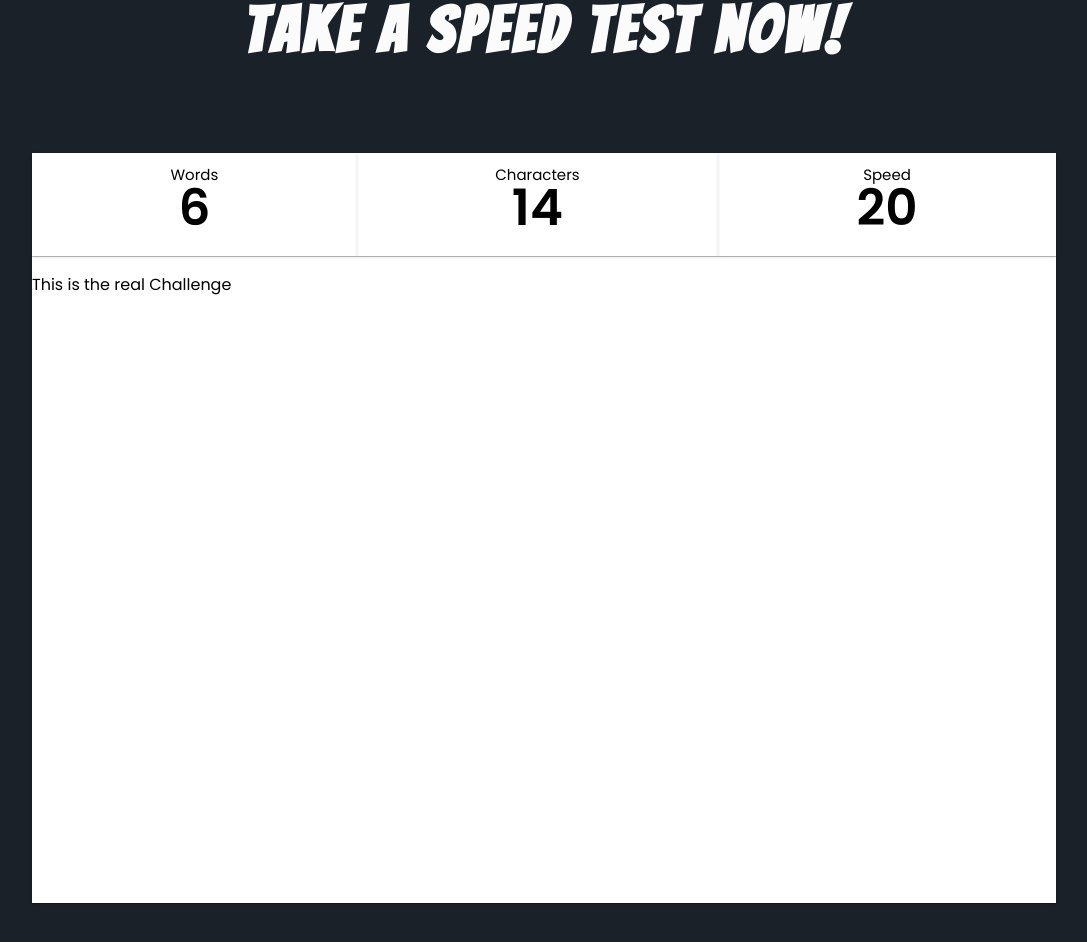
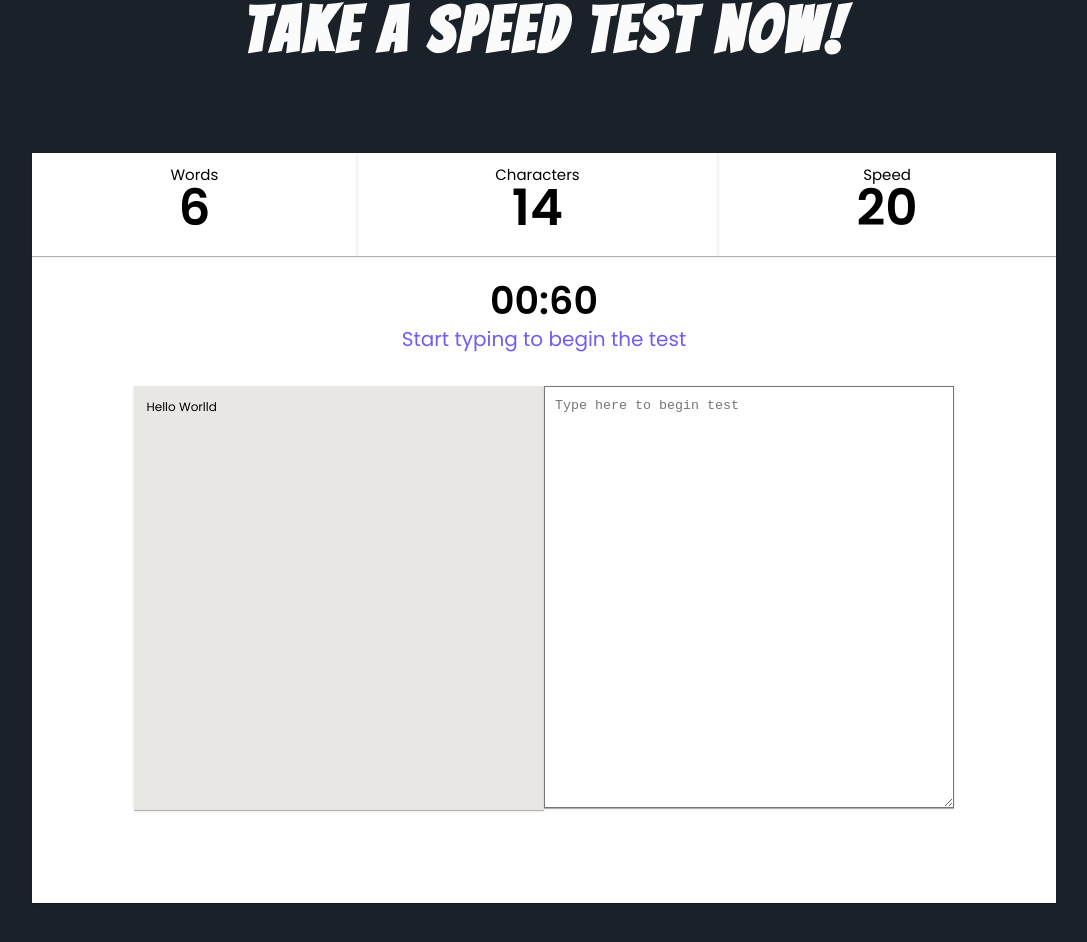
Before and after one commit to Adi720/type-master, a React (Create React App) app: page / in a window 1280 px wide. Shown: the part 820-1762 px from the top of the page, without its empty margins (96-1183 px from the left). Built offline with nearby package versions, Linux system fonts and the light colour scheme.

Commit message:
Typing Challenge Interface

```diff
--- a/src/components/TestContainer/TestContainer.jsx
+++ b/src/components/TestContainer/TestContainer.jsx
@@ -4,14 +4,21 @@ import TypingChallengeContainer from "../TypingChallengeContainer/TypingChalleng
 import "./TestContainer.css"
 
 const TestContainer = ({ words, characters, wpm }) => {
+
+    const timeRemaining = 20;
     return (
         <div className="test-container">
-            <div data-aos="fade-up" className="typing-challenge-cont">
-                <TypingChallengeContainer words={words} characters={characters} wpm={wpm} />
-            </div>
-            {/* <div className="try-again-cont">
-                <TryAgain words={words} characters={characters} wpm={wpm} />
-            </div> */}
+            {
+                timeRemaining > 0 ? (
+                    <div data-aos="fade-up" className="typing-challenge-cont">
+                        <TypingChallengeContainer words={words} characters={characters} wpm={wpm} />
+                    </div>
+                ) : (
+                    <div className="try-again-cont">
+                        <TryAgain words={words} characters={characters} wpm={wpm} />
+                    </div>
+                )
+            }
         </div>
     )
 }
--- /dev/null
+++ b/src/components/TypeMaster/TypeMaster.css
@@ -0,0 +1,73 @@
+.typemaster{
+    display: flex;
+    flex-direction: column;
+    flex-grow: 1;
+    align-items: center;
+    justify-content: center;
+}
+
+.timer-container {
+    margin: 16px;
+}
+
+.timer {
+    font-size: 38px;
+    margin: 0;
+    font-weight: 600;
+    text-align: center;
+}
+
+.timer-info {
+    margin: 0;
+    margin-top: -5px;
+    color: #705df2;
+    font-size: 20px;
+    text-align: center;
+}
+
+.textarea-container {
+    margin: 16px;
+    display: flex;
+    flex-direction: row;
+    flex-grow: 1;
+    width: 80%;
+}
+
+.textarea-left,
+.textarea-right {
+    display: flex;
+    width: 50%;
+    flex-grow: 1;
+}
+
+.textarea {
+    text-align: left;
+    flex-grow: 1;
+    height: 400px;
+    width: 100%;
+    padding: 10px;
+    line-height: 18px;
+    flex-wrap: wrap;
+    box-shadow: 0 1px 3px rgba(0, 0, 0, 0.12), 0 1px rgba(0, 0, 0, 0.26);
+    overflow: scroll;
+    transition: all 0.3s;
+}
+
+.textarea:hover {
+    box-shadow: 0 14px 28px rgba(0, 0, 0, 0.12), 0 10px 10px rgba(0, 0, 0, 0.26);
+}
+
+.textarea::-webkit-scrollbar {
+    display: none;
+}
+
+.textarea {
+    scrollbar-width: none;
+}
+
+
+.text-para {
+    font-size: 12px;
+    background: #e9e7e4;
+    padding: 12px;
+}
--- /dev/null
+++ b/src/components/TypeMaster/TypeMaster.jsx
@@ -0,0 +1,29 @@
+import React from "react";
+import "./TypeMaster.css";
+
+const TypeMaster = ({ selectedParagraph }) => {
+    return (
+        <div className="typemaster">
+            <div className="timer-container">
+                <p className="timer">00:60</p>
+                <p className="timer-info">Start typing to begin the test</p>
+            </div>
+
+            <div className="textarea-container">
+                <div className="textarea-left">
+                    <div className="textarea text-para">
+                        {selectedParagraph}
+                    </div>
+                </div>
+
+                <div className="textarea-right">
+                    <textarea className="textarea" placeholder="Type here to begin test">
+
+                    </textarea>
+                </div>
+            </div>
+        </div>
+    )
+}
+
+export default TypeMaster
--- a/src/components/TypingChallengeContainer/TypingChallengeContainer.jsx
+++ b/src/components/TypingChallengeContainer/TypingChallengeContainer.jsx
@@ -1,5 +1,6 @@
 import React from "react";
 import { ChallengeDetailsCard } from "../ChallengeDetailsCard/ChallengeDetailsCard";
+import TypeMaster from "../TypeMaster/TypeMaster";
 import "./TypingChallengeContainer.css";
 
 const TypingChallengeContainer = ({ words, characters, wpm }) => {
@@ -17,7 +18,7 @@ const TypingChallengeContainer = ({ words, characters, wpm }) => {
 
             {/* Real Challenge Container */}
             <div className="typemaster-container">
-                <p>This is the real Challenge</p>
+                <TypeMaster selectedParagraph="Hello Worlld" />
             </div>
         </div>
     )
```
